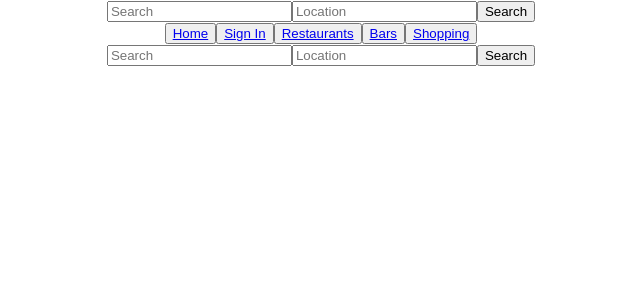
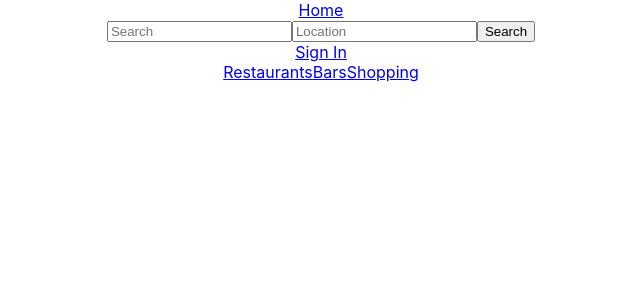
Before and after one commit to jlamar27/SpotSavvy-frontend, a React (Create React App) app: page / in a window 1280 px wide. Shown: the top 300 px of the page, without its empty margins (319-959 px from the left). Built offline with nearby package versions, Linux system fonts and the light colour scheme.

Commit message:
Light CSS on the Navbar

```diff
--- a/src/App.css
+++ b/src/App.css
@@ -37,4 +37,5 @@
   }
 }
 
-@import url("./styles/searchbar.css")
+@import url("./styles/searchbar.css");
+@import url("./styles/navbar.css");
--- a/src/App.tsx
+++ b/src/App.tsx
@@ -32,7 +32,6 @@ function App() {
         <Routes>
           <Route path="/auth/signin" element={<Signin />} />
           <Route path="/auth/signup" element={<Signup />} />
-          <Route path="/" element={<Searchbar onSearch={handleSearch} />} />
           <Route path="/results" element={<Results results={searchResults} />} />
         </Routes>
     </div>
--- a/src/components/Navbar.tsx
+++ b/src/components/Navbar.tsx
@@ -1,31 +1,24 @@
-import React, { useContext } from 'react'
-import { Link } from 'react-router-dom'
-import SearchBar from './Searchbar'
+import React from 'react';
+import { Link } from 'react-router-dom';
+import SearchBar from './Searchbar';
 
 export default function Navbar() {
+  const handleSearch = async (term: string, location: string) => {
+    console.log(`Term: ${term}, location: ${location}`);
+  };
 
-    const handleSearch = async (term: string, location: string) => {
-        console.log(`Term: ${term}, location: ${location}`)
-    }
   return (
     <nav className="navbar">
-        <SearchBar onSearch={handleSearch}/>
-        <button className="navbar">
-            <Link to="/">Home</Link>
-        </button>
-        <button className="navbar">
-            <Link to="/auth/signin">Sign In</Link>
-        </button>
-        <button className="navbar">
-            <Link to="/results">Restaurants</Link>
-        </button>
-        <button className="navbar">
-            <Link to="/results">Bars</Link>
-        </button>
-        <button className="navbar">
-            <Link to="/results">Shopping</Link>
-        </button>
-
+      <div className="navbar-main">
+        <Link to="/" className="navbar-link home-link">Home</Link>
+        <SearchBar onSearch={handleSearch} />
+        <Link to="/auth/signin" className="navbar-link signin-link">Sign In</Link>
+      </div>
+      <div className="navbar-links">
+        <Link to="/results" className="navbar-link">Restaurants</Link>
+        <Link to="/results" className="navbar-link">Bars</Link>
+        <Link to="/results" className="navbar-link">Shopping</Link>
+      </div>
     </nav>
-  )
+  );
 }
--- a/src/styles/navbar.css
+++ b/src/styles/navbar.css
@@ -0,0 +1,29 @@
+.navbar {
+    text-align: center;
+  }
+
+  .navbar-main {
+    display: flex;
+    justify-content: space-between;
+    align-items: center; /* if you want to align the items vertically */
+    padding: 0 10px; /* if you want some space on the sides */
+  }
+
+  .navbar-link {
+    margin: 0 15px; /* or however much space you want between items */
+    text-decoration: none; /* if you don't want underlined links */
+    color: black; /* if your links are not already styled */
+  }
+
+  /* You might not need these next two styles if your links look correct without them */
+  .home-link {
+    margin-right: auto; /* forces the following content to the right */
+  }
+
+  .signin-link {
+    margin-left: auto; /* forces the preceding content to the left */
+  }
+
+  .navbar-links {
+    margin-top: 10px; /* if you want space between this and the main bar */
+  }
```
Also changed, not shown: src/index.css (line endings or trailing spaces).
